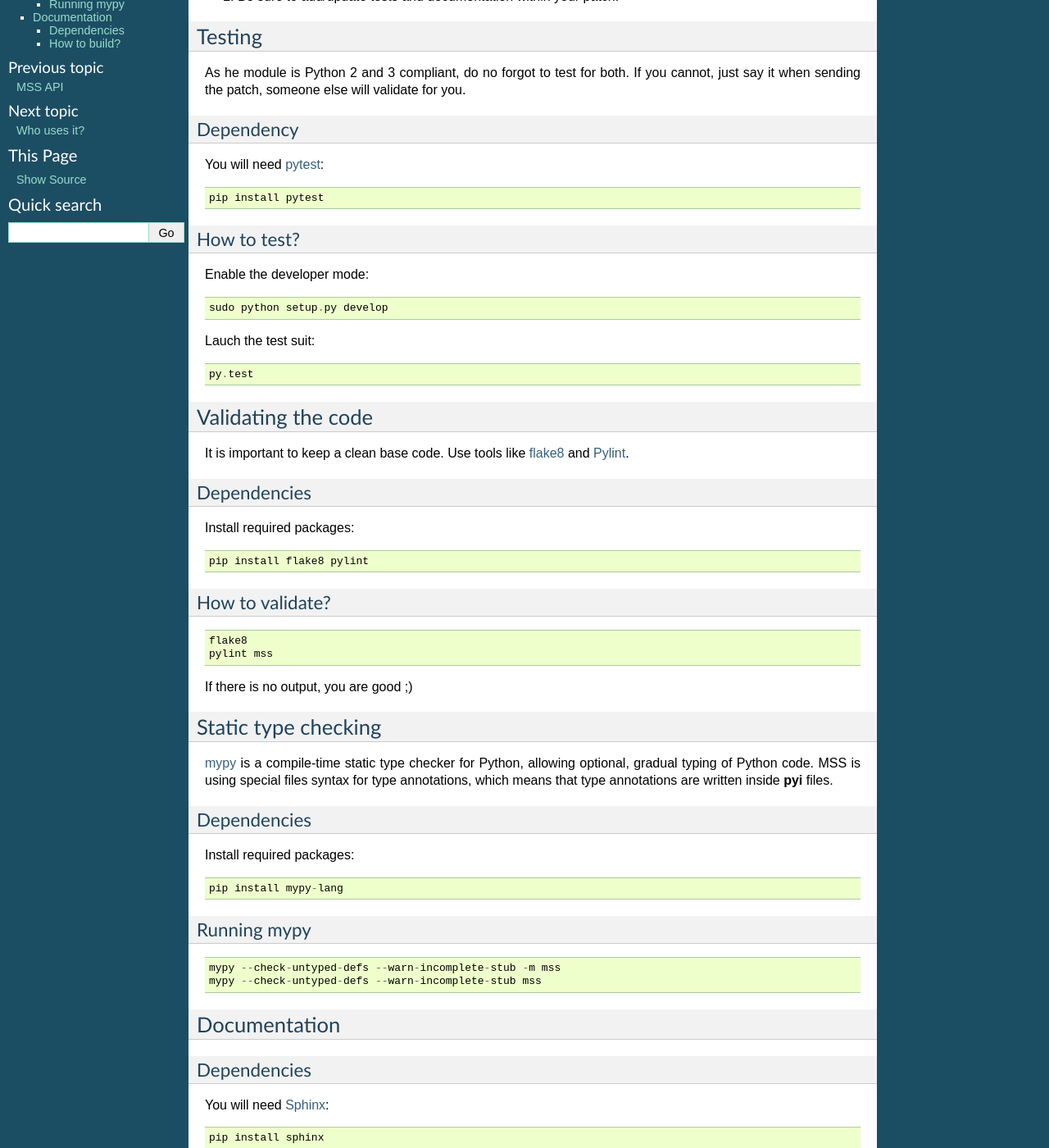
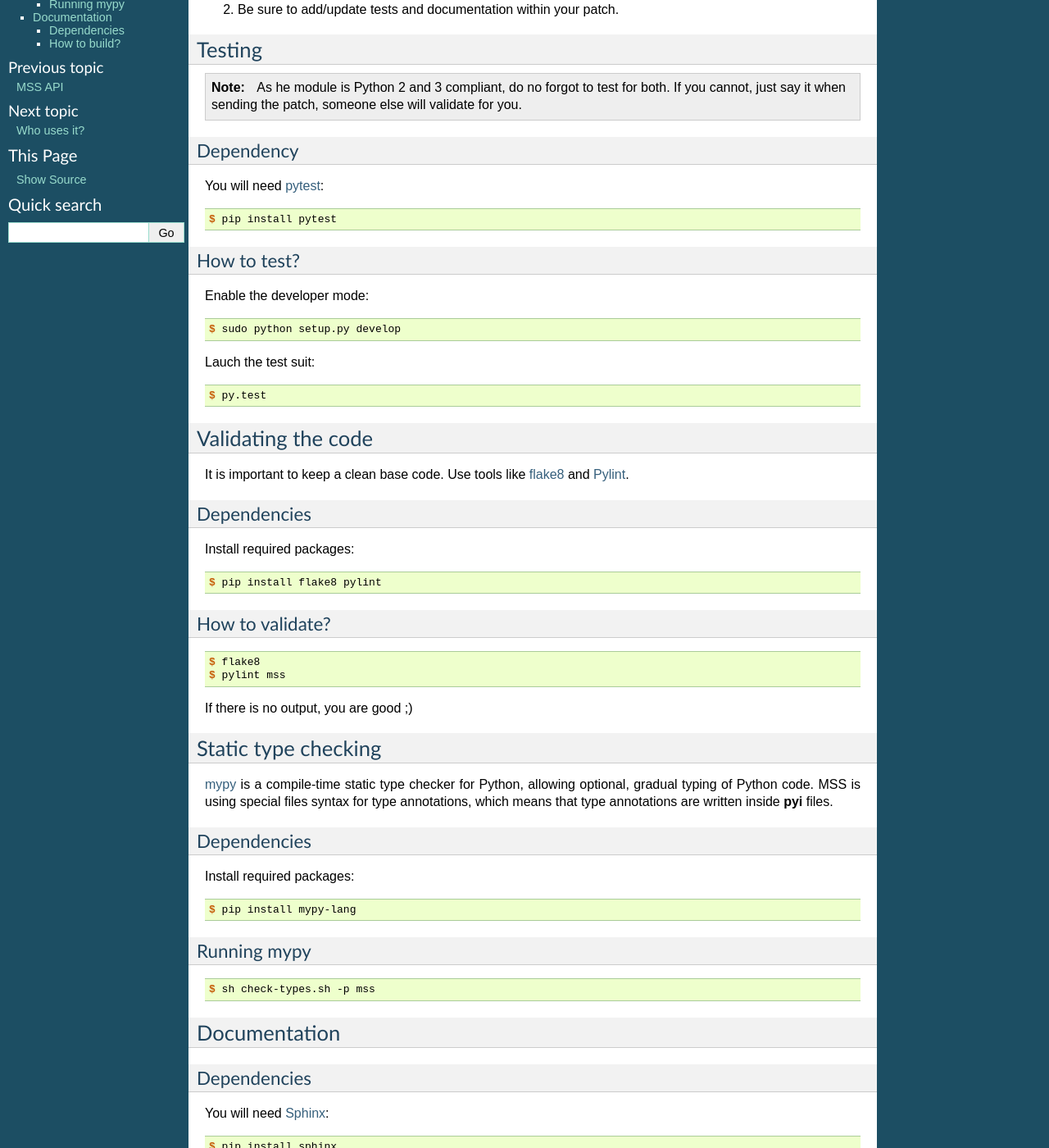
Before and after one commit to BoboTiG/python-mss, a Sphinx documentation site: the page built from docs/source/developers.rst, in a window 1280 px wide and 1400 px high, scrolled down 237 px. Shown: the whole window at 82% size. Built offline with Sphinx 7.4.7, drawn with Linux system fonts in a browser that asks for light colours; some of the changed text lies outside the part shown.

```diff
--- a/docs/source/developers.rst
+++ b/docs/source/developers.rst
@@ -15,7 +19,9 @@ Setup
 Testing
 =======
 
-As he module is Python 2 and 3 compliant, do no forgot to test for both. If you cannot, just say it when sending the patch, someone else will validate for you.
+.. Note::
+
+    As he module is Python 2 and 3 compliant, do no forgot to test for both. If you cannot, just say it when sending the patch, someone else will validate for you.
 
 
 Dependency
@@ -23,7 +29,7 @@ Dependency
 
 You will need `pytest <https://pypi.python.org/pypi/pytest>`_::
 
-    pip install pytest
+    $ pip install pytest
 
 
 How to test?
@@ -31,11 +37,11 @@ How to test?
 
 Enable the developer mode::
 
-    sudo python setup.py develop
+    $ sudo python setup.py develop
 
 Lauch the test suit::
 
-    py.test
+    $ py.test
 
 
 Validating the code
@@ -49,7 +55,7 @@ Dependencies
 
 Install required packages::
 
-    pip install flake8 pylint
+    $ pip install flake8 pylint
 
 
 How to validate?
@@ -57,8 +63,8 @@ How to validate?
 
 ::
 
-    flake8
-    pylint mss
+    $ flake8
+    $ pylint mss
 
 If there is no output, you are good ;)
 
@@ -75,7 +81,7 @@ Dependencies
 
 Install required packages::
 
-    pip install mypy-lang
+    $ pip install mypy-lang
 
 
 Running mypy
@@ -83,8 +89,7 @@ Running mypy
 
 ::
 
-    mypy --check-untyped-defs --warn-incomplete-stub -m mss
-    mypy --check-untyped-defs --warn-incomplete-stub mss
+    $ sh check-types.sh -p mss
 
 
 Documentation
@@ -95,7 +100,7 @@ Dependencies
 
 You will need `Sphinx <http://sphinx-doc.org/>`_::
 
-    pip install sphinx
+    $ pip install sphinx
 
 
 How to build?
@@ -103,5 +108,5 @@ How to build?
 
 ::
 
-    cd docs
-    make clean html
+    $ cd docs
+    $ make clean html
```
Also changed, not shown: other parts of docs/source/developers.rst (+5 -1 lines), docs/source/installation.rst (+6 -4 lines), 1 other file.
